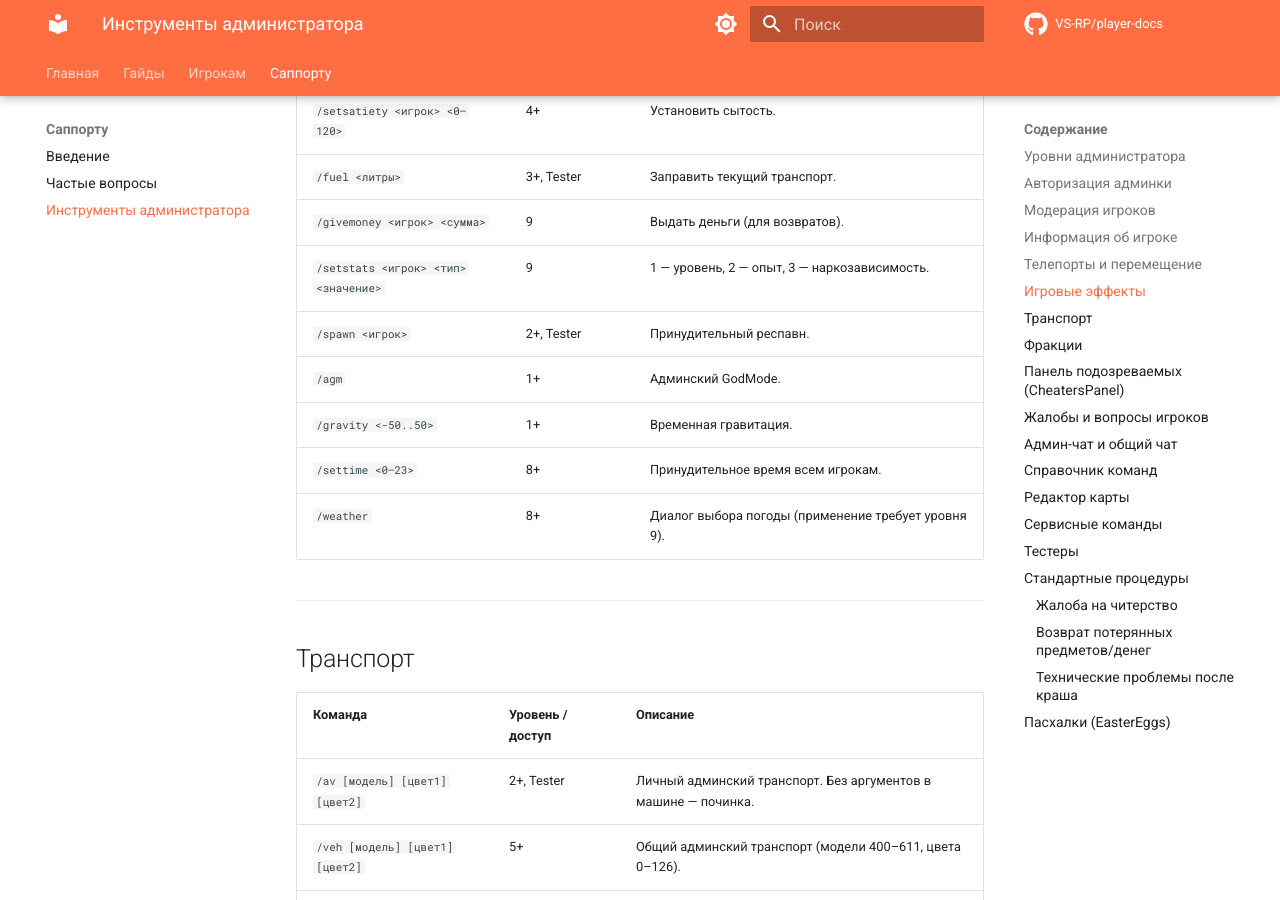
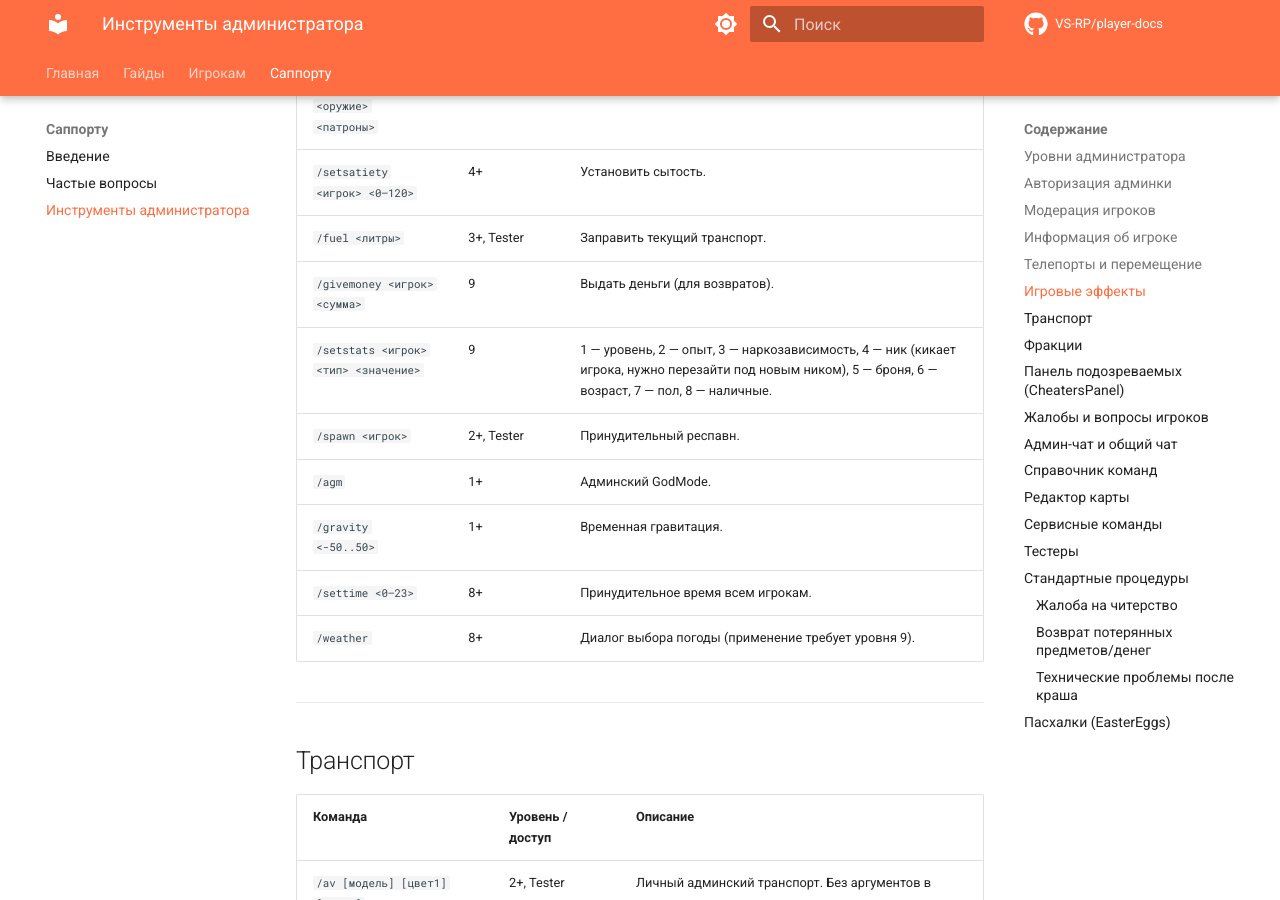
Before and after one commit to VS-RP/player-docs, an MkDocs documentation site: the page built from docs/support/admin-tools.md, in a window 1280 px wide and 900 px high, scrolled down 3526 px. Built offline with MkDocs 1.6.1 and Material for MkDocs 9.7.7, drawn with Linux system fonts in a browser that asks for light colours; comment, search, counter and statistics services are not loaded.

Commit message:
Update admin tools documentation with additional stats for /setstats command

```diff
--- a/docs/support/admin-tools.md
+++ b/docs/support/admin-tools.md
@@ -90,7 +90,7 @@
 | `/setsatiety <игрок> <0–120>` | 4+ | Установить сытость. |
 | `/fuel <литры>` | 3+, Tester | Заправить текущий транспорт. |
 | `/givemoney <игрок> <сумма>` | 9 | Выдать деньги (для возвратов). |
-| `/setstats <игрок> <тип> <значение>` | 9 | 1 — уровень, 2 — опыт, 3 — наркозависимость. |
+| `/setstats <игрок> <тип> <значение>` | 9 | 1 — уровень, 2 — опыт, 3 — наркозависимость, 4 — ник (кикает игрока, нужно перезайти под новым ником), 5 — броня, 6 — возраст, 7 — пол, 8 — наличные. |
 | `/spawn <игрок>` | 2+, Tester | Принудительный респавн. |
 | `/agm` | 1+ | Админский GodMode. |
 | `/gravity <-50..50>` | 1+ | Временная гравитация. |
```
